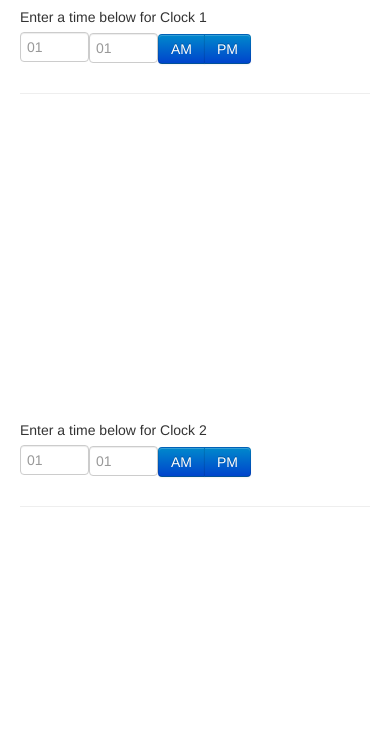
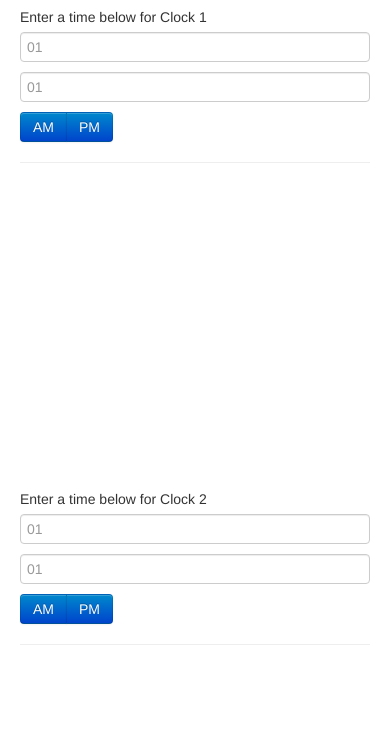
Before and after one commit to teglia/goodnightclocks, a plain HTML site: page index.html in a window 390 px wide. Shown: the part 93-844 px from the top of the page. Drawn offline with nearby package versions, Linux system fonts and the light colour scheme.

Commit message:
Minor changes to help the responsive-ish-ness a little bit.

```diff
--- a/css/clocks.css
+++ /dev/null
@@ -1,4 +0,0 @@
-.short {
-  width: 55px;
-  float: left;
-}
--- a/index.html
+++ b/index.html
@@ -3,7 +3,6 @@
   <head>
     <link rel="stylesheet" type="text/css" href="css/bootstrap.css">
     <link rel="stylesheet" type="text/css" href="css/bootstrap-responsive.css">
-    <link rel="stylesheet" type="text/css" href="css/clocks.css">
     <script src="https://ajax.googleapis.com/ajax/libs/angularjs/1.0.6/angular.min.js"></script>
     <script src="js/clocks.js"></script>
   </head>
@@ -18,10 +17,10 @@
             <form name="clockForm" ng-model="clockForm" ng-submit="setClock(clock.digit)">
               <div class="row">
                 <div class="span1">
-                  <input class="short" type="number" placeholder='01' ng-change="setClock(clock.digit)" name="clockHour" ng-model="clockHour" min="1" max="12" required>
+                  <input class="span1" type="number" placeholder='01' ng-change="setClock(clock.digit)" name="clockHour" ng-model="clockHour" min="1" max="12" required>
                 </div>
                 <div class="span1">
-                  <input class="short" type="number" placeholder='01' ng-change="setClock(clock.digit)" name="clockMinute" ng-model="clockMinute" value='1' min="00" max="59" required>
+                  <input class="span1" type="number" placeholder='01' ng-change="setClock(clock.digit)" name="clockMinute" ng-model="clockMinute" value='1' min="00" max="59" required>
                 </div>
                 <div class="span1 btn-group" data-toggle="buttons-radio" ng-model="ampm">
                   <button type="button" id="am-btn-{{clock.name}}" class="btn btn-primary {{amBtnClass}}" data-toggle="button" ng-model="ampm" ng-click="setAmpm('AM');setClock(clock.digit)"> AM <br/>
@@ -31,10 +30,10 @@
             </form>
             <hr>
             <!-- The following two lines show a digital clock, and the degrees of each clock.
-                 Remove "hidden" from them to see them in the display. -->
+                 Remove comment lines below to see them in the display. -->
             <!--
-              <h1 hidden>{{formatted(clockHour)}}:{{formatted(clockMinute)}} {{ampm}}</h1>
-              <h2 ng-model="degrees" hidden>{{clock.degrees}} degrees</h2>
+              <h1>{{formatted(clockHour)}}:{{formatted(clockMinute)}} {{ampm}}</h1>
+              <h2 ng-model="degrees">{{clock.degrees}} degrees</h2>
             -->
             <canvas id="canvas-{{clock.name}}" data-clock width="300" height="300"></canvas>
           </div>
@@ -44,6 +43,5 @@
         </div>
       </div>
     </div>
-    <!-- <script src="js/bootstrap.js"></script> -->
   </body>
 </html>
```
